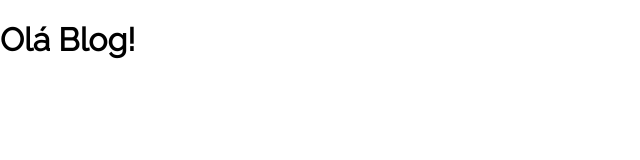
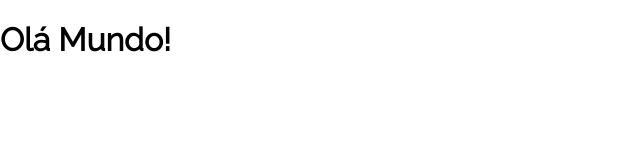
Before and after one commit to SamillyNunes/hello_blog, a JavaScript app: page / in a window 1280 px wide. Shown: the top 160 px of the page, without its empty margins (0-640 px from the left). Built offline with nearby package versions, Linux system fonts and the light colour scheme; the HTML template or start-up script is replaced by a standard one.

Commit message:
chore: understanding routes navigation with javascript

```diff
--- a/src/App.js
+++ b/src/App.js
@@ -1,8 +1,12 @@
+import About from "./pages/About";
+import Home from "./pages/Home";
+
+console.log(window.location);
+
+const page = window.location.pathname === '/' ? <Home /> : <About />;
 
 function App() {
-  return (
-    <h1>Olá Blog!</h1>
-  );
+  return page;
 }
 
 export default App;
--- /dev/null
+++ b/src/pages/About/index.js
@@ -0,0 +1,5 @@
+export default function About(){
+    return (
+        <h1>Sobre mim =)</h1>
+    );
+}
--- /dev/null
+++ b/src/pages/Home/index.js
@@ -0,0 +1,5 @@
+export default function Home(){
+    return (
+        <h1>Olá Mundo!</h1>
+    );
+}
```
